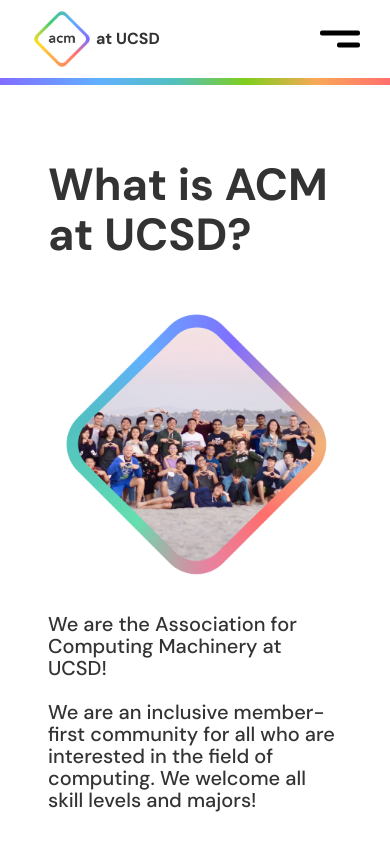
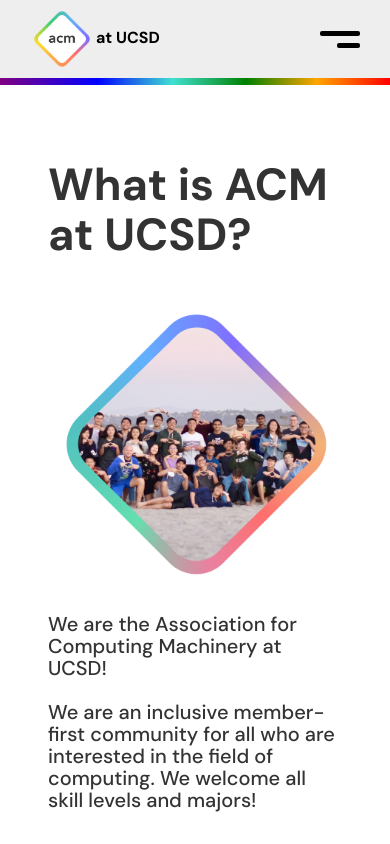
Before and after one commit to acmucsd/main-website, a Next.js app: page /about in a window 390 px wide. Shown: the top 844 px of the page. Built offline with nearby package versions, Linux system fonts and the light colour scheme.

Commit message:
started responsive navbar

```diff
--- a/pages/_app.tsx
+++ b/pages/_app.tsx
@@ -17,7 +17,7 @@
 import "src/sections/home/styles.scss";
 import "src/sections/sponsorship/styles.scss";
 
-import NavigationBar from "src/components/NavigationBar";
+import NavigationBar from "src/components/NavigationBar/nav2";
 import Footer from "src/components/Footer";
 
 const MyApp = ({ Component, pageProps }) => (
--- /dev/null
+++ b/src/components/NavigationBar/nav2.tsx
@@ -0,0 +1,58 @@
+import Link from "next/link";
+import { useState } from "react";
+import ACMLogo from "public/assets/ACMWhiteLogo.png";
+import CloseMenuButton from "public/assets/closemenubutton.svg";
+import MenuButtonIcon from "public/assets/menubutton.svg";
+import s from "src/styles/modules/App.module.scss";
+
+const navLinks = [
+  // { to: "/events", text: "Events" },
+  { to: "#contact", text: "Contact" },
+  { to: "/sponsor", text: "Sponsor" },
+  { to: "/communities", text: "Communities" },
+  { to: "/about", text: "About Us" },
+];
+
+const NavigationBar: React.FC = () => {
+  const [menuOpen, setMenuOpen] = useState(false);
+  const [mobile, setMobile] = useState(true);
+  const toggleMenu = () => setMenuOpen(!menuOpen);
+
+  return (
+    <div className={s.navbar}>
+      <div className={s.left}>
+        <Link href="/">
+          <a>
+            <img src={ACMLogo.src} alt="ACM Logo" />
+            <p>at UCSD</p>
+          </a>
+        </Link>
+      </div>
+      <div className={`${s.right} ${mobile && s.hidden}`}>
+        <nav>
+          {navLinks.map((link, key) => (
+            <Link key={key} href={link.to}>
+              <a className={s.navItem}>{link.text}</a>
+            </Link>
+          ))}
+        </nav>
+        <Link href={"https://members.acmucsd.com/login"}>
+          <a className={s.loginButton}>Member Login</a>
+        </Link>
+      </div>
+      <button className={`${s.toggleIcon} ${!mobile && s.hidden}`} onClick={toggleMenu}>
+        <div className={`${s.bar1} ${menuOpen && s.open}`} />
+        <div className={`${s.bar2} ${menuOpen && s.open}`} />
+      </button>
+      {/* <button className="closebutton" onClick={toggleMenu} type="button">
+          <img className="closeicon" src={CloseMenuButton.src} color="white" alt="Menu Icon" />
+        </button> */}
+      {/* <button className="icon" onClick={toggleMenu} type="button">
+          <img className="menuicon" src={MenuButtonIcon.src} alt="Menu Icon" />
+        </button> */}
+      <div className={s.rainbow} />
+    </div>
+  );
+};
+
+export default NavigationBar;
--- /dev/null
+++ b/src/styles/modules/App.module.scss
@@ -0,0 +1,143 @@
+.navbar {
+  position: fixed;
+  top: 0;
+  width: 100%;
+  font-weight: bold;
+  background-color: #eee; // TODO: temporary background
+  z-index: 10;
+  font-size: 18px;
+  height: 78px;
+  display: flex;
+  justify-content: space-between;
+  align-items: center;
+
+  .left {
+    height: 78px;
+    padding-top: 9px;
+    padding-bottom: 9px;
+    margin-left: 32px;
+    a {
+      display: flex;
+      flex-direction: row;
+      align-items: center;
+      text-decoration: none;
+      > img {
+        height: 60px;
+        margin: 0;
+      }
+      > p {
+        font-size: 16px;
+        color: black;
+        margin-left: 4px;
+        white-space: nowrap;
+        margin-bottom: 2px;
+      }
+    }
+  }
+
+  .right {
+    display: flex;
+    flex-flow: row nowrap;
+    justify-content: center;
+    align-items: center;
+
+    &.hidden {
+      display: none;
+    }
+    .navItem {
+      float: right;
+      display: flex;
+      align-items: center;
+      text-decoration: none;
+      color: black;
+      margin-right: 32px;
+    }
+
+    .loginButton {
+      float: right;
+      height: 100%;
+      align-self: center;
+
+      display: flex;
+      justify-content: center;
+      align-items: center;
+      text-decoration: none;
+
+      height: 35px;
+      width: 150px;
+
+      color: white;
+      background-color: black;
+      border-radius: 0.5em;
+      margin-right: 32px;
+
+      &:hover {
+        opacity: 0.85;
+        transition: 200ms;
+      }
+    }
+  }
+
+  .toggleIcon {
+    position: relative;
+    width: 40px;
+    height: 20px;
+    margin: 0 30px;
+    padding: 0;
+
+    .bar1 {
+      width: 40px;
+      height: 5px;
+      border-radius: 2px;
+      background-color: black;
+      position: absolute;
+      top: 1.5px;
+      transition: 0.3s ease-in-out all;
+
+      &.open {
+        transform: rotate(45deg);
+        top: 5px;
+        right: 0;
+      }
+    }
+
+    .bar2 {
+      width: 23px;
+      height: 5px;
+      border-radius: 2px;
+      background-color: black;
+      position: absolute;
+      right: 0;
+      bottom: 1.5px;
+      transition: 0.3s ease-in-out all;
+
+      &.open {
+        transform: rotate(-45deg);
+        width: 40px;
+        top: 5px;
+        right: 0;
+      }
+    }
+
+    &.hidden {
+      display: none;
+    }
+  }
+
+  .rainbow {
+    width: 100vw;
+    height: 0.4em;
+    position: absolute;
+    bottom: -0.4em;
+    background: linear-gradient(
+      // TODO: use actual colors
+      270deg,
+      red 0%,
+      orange 18.75%,
+      green 36.98%,
+      turquoise 55.73%,
+      blue 75%,
+      purple 100%
+    );
+  }
+}
```
Also changed, not shown: src/components/NavigationBar/index.tsx (+2 -12 lines).
